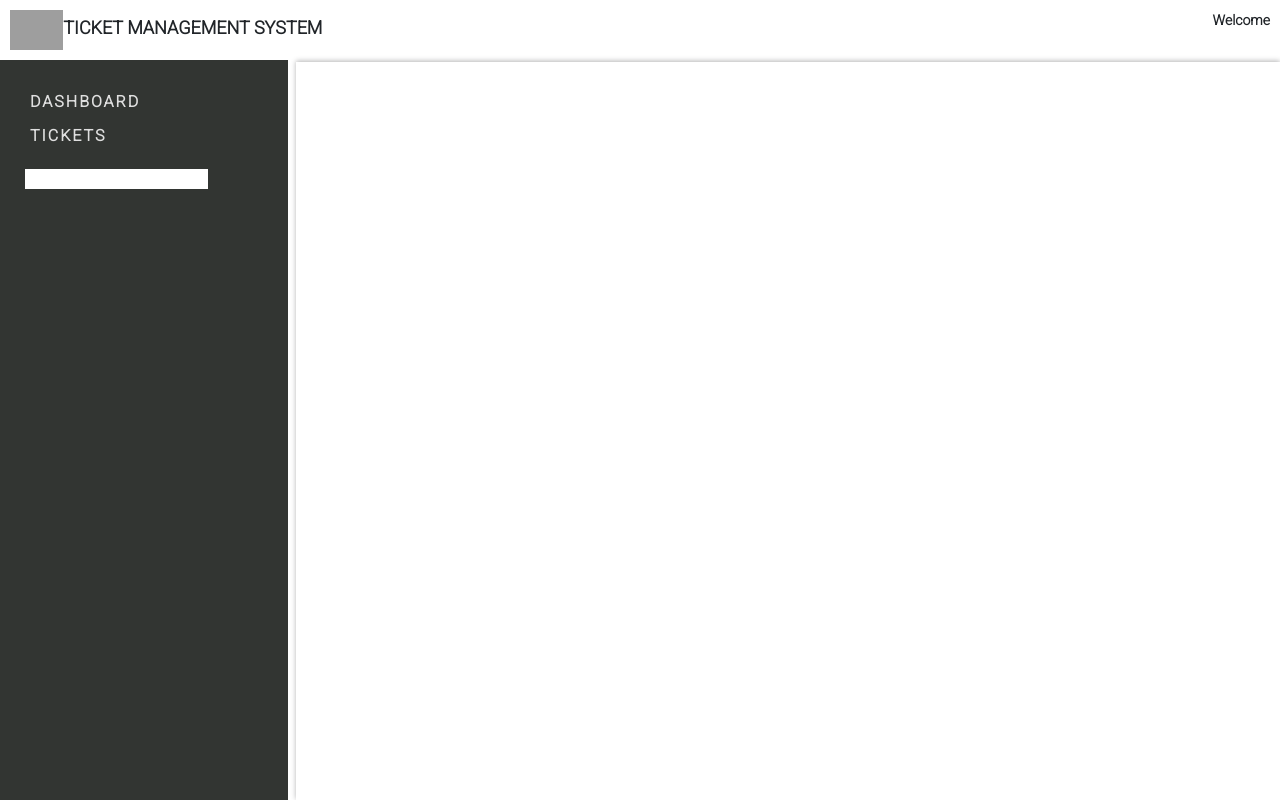
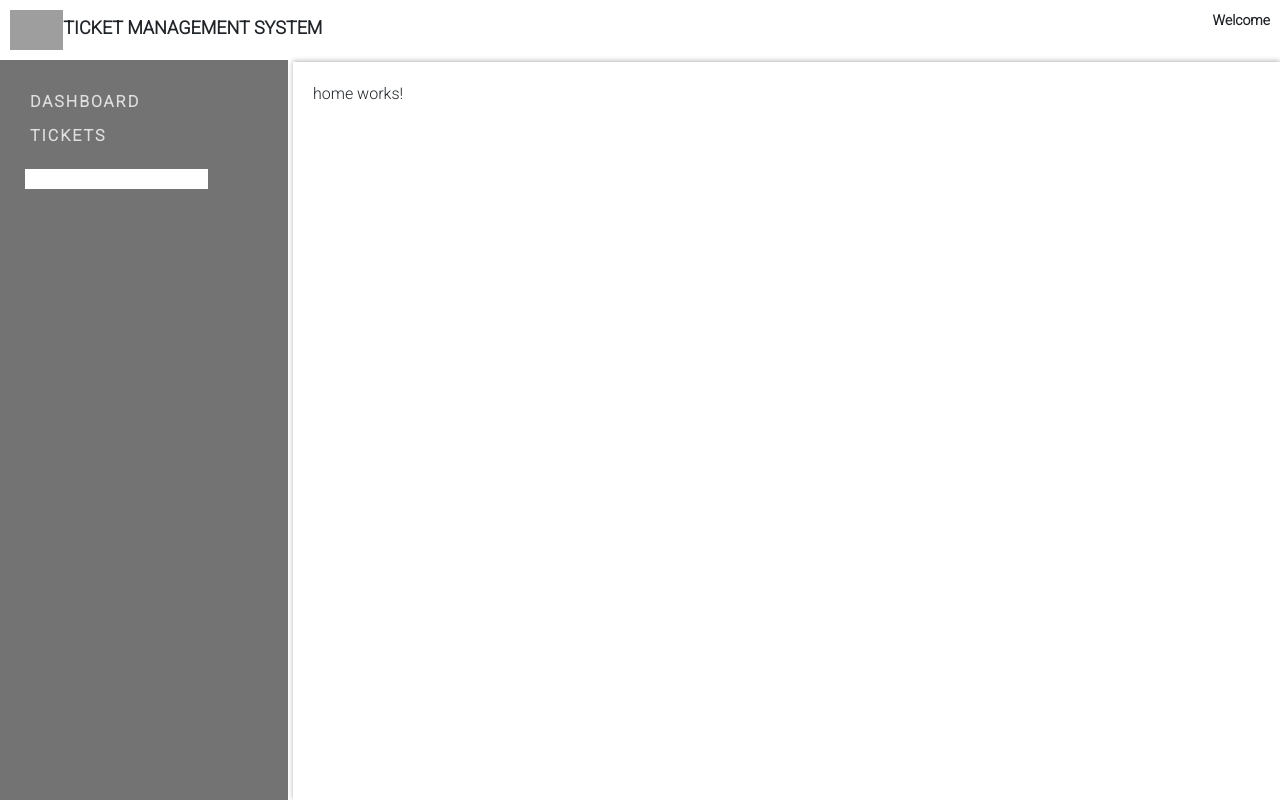
Before and after one commit to Mitch-Lu/tms-ui, an Angular app: page /home in a window 1280 px wide. Before the commit this address led to /. Built offline with nearby package versions, Linux system fonts and the light colour scheme; grey boxes are pictures that could not be loaded.

Commit message:
Added Home route

```diff
--- a/src/app/app-routing.module.ts
+++ b/src/app/app-routing.module.ts
@@ -1,9 +1,11 @@
 import { NgModule } from '@angular/core';
 import { CommonModule } from '@angular/common';
 import {RouterModule, Routes} from '@angular/router';
+import {HomeComponent} from './components/home/home.component';
 
 const routes: Routes = [
-  { path: '', redirectTo: 'home', pathMatch: 'full' }
+  { path: '', redirectTo: 'home', pathMatch: 'full' },
+  { path: 'home', component: HomeComponent }
 ];
 
 @NgModule({
--- a/src/app/app.component.css
+++ b/src/app/app.component.css
@@ -31,7 +31,7 @@ main > nav {
   flex: 0 0 18em;
   /* overflow-y: auto; */
   overflow-y: hidden;
-  background-color: #323532;
+  background-color: rgb(115, 115, 115);
   padding: 25px;
 }
 
@@ -54,6 +54,6 @@ main > article {
   overflow-y: scroll;
   padding: 20px;
   margin-top: 2px;
-  margin-left: 8px;
-  box-shadow: 0px -1px 5px #b4b4b5;
+  margin-left: 5px;
+  box-shadow: 0 -1px 5px #b4b4b5;
 }
--- a/src/app/app.component.html
+++ b/src/app/app.component.html
@@ -25,6 +25,6 @@
   </nav>
 
   <article>
-
+    <router-outlet></router-outlet>
   </article>
 </main>
```
